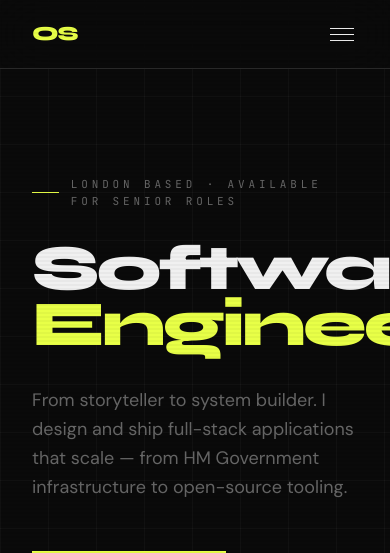
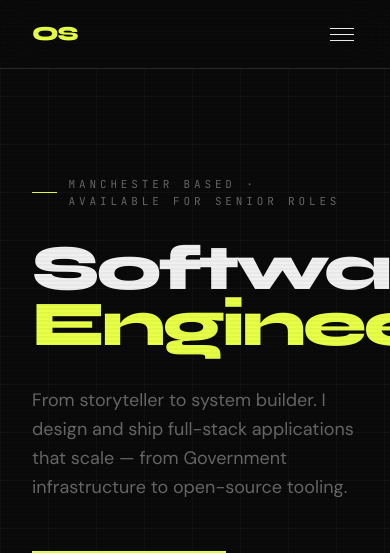
Before and after one commit to olivershooter/portfolio, a React (Vite) app: page / in a window 390 px wide. Shown: the top 553 px of the page. Built offline with nearby package versions, Linux system fonts and the light colour scheme.

Commit message:
content: update location to Manchester, simplify employer name
- London → Manchester in Hero tagline, Hero body, Contact footer
- London coordinates → Manchester (53.4808° N, 2.2426° W) in Nav mobile overlay
- 'HM Government' / 'His Majesty's Government' → 'Government' throughout

```diff
--- a/src/components/About.tsx
+++ b/src/components/About.tsx
@@ -4,7 +4,7 @@ import { gsap } from 'gsap'
 const lines = [
   { label: '2014', text: 'Started in Media Production. Storytelling, visual thinking, editorial instinct.' },
   { label: '2020', text: 'Pivoted hard. MSc Computer Science, University of Birmingham.' },
-  { label: '2021', text: 'Joined HM Government as Junior Engineer. Started shipping.' },
+  { label: '2021', text: 'Joined Government as Junior Engineer. Started shipping.' },
   { label: '2023', text: 'Promoted to Software Engineer. Owning full-stack systems at scale.' },
   { label: 'NOW', text: 'Building observability platforms, migrating monoliths, leading teams.' },
 ]
--- a/src/components/Contact.tsx
+++ b/src/components/Contact.tsx
@@ -77,7 +77,7 @@ export default function Contact() {
       <div className="relative z-10 mt-32 pt-8 border-t border-outline flex flex-col md:flex-row items-center justify-between gap-4">
         <span className="font-headline font-black text-xl text-primary tracking-tighter">OS</span>
         <span className="font-mono text-[11px] uppercase tracking-widest text-text-muted">
-          Oliver Shooter · London, UK · {YEAR}
+          Oliver Shooter · Manchester, UK · {YEAR}
         </span>
         <div className="flex gap-6">
           {[
--- a/src/components/Experience.tsx
+++ b/src/components/Experience.tsx
@@ -4,7 +4,7 @@ import { gsap } from 'gsap'
 const roles = [
   {
     title: 'Junior Software Engineer',
-    org: "His Majesty's Government",
+    org: "Government",
     period: 'Oct 2022 – Jun 2023',
     bullets: [
       'Migrated Create React App → Vite, slashing build times and improving security posture.',
@@ -16,7 +16,7 @@ const roles = [
   },
   {
     title: 'Software Engineer',
-    org: "His Majesty's Government",
+    org: "Government",
     period: 'Jun 2023 – Present',
     bullets: [
       'Delivered a full-stack onboarding application (React + Spring Boot + OpenShift). Now a core training tool for all employees.',
--- a/src/components/Hero.tsx
+++ b/src/components/Hero.tsx
@@ -26,7 +26,7 @@ export default function Hero() {
       <div className="relative z-10 flex-1 flex flex-col justify-center px-8 md:px-16 lg:px-24 py-24">
         <span ref={tagReference} className="flex items-center gap-3 font-mono text-[11px] uppercase tracking-[0.35em] text-text-muted mb-8">
           <span className="w-10 h-px bg-primary" />
-          London Based · Available for Senior Roles
+          Manchester Based · Available for Senior Roles
         </span>
 
         <h1 ref={h1Reference} className="font-headline font-black leading-[0.88] tracking-[-3px] text-text-base mb-8" style={{ fontSize: 'clamp(64px, 9vw, 120px)' }}>
@@ -36,7 +36,7 @@ export default function Hero() {
 
         <p ref={subReference} className="font-body text-lg text-text-muted max-w-md leading-relaxed mb-12">
           From storyteller to system builder. I design and ship full-stack
-          applications that scale — from HM Government infrastructure to
+          applications that scale — from Government infrastructure to
           open-source tooling.
         </p>
 
--- a/src/components/Nav.tsx
+++ b/src/components/Nav.tsx
@@ -93,7 +93,7 @@ export default function Nav() {
           </a>
         </div>
         <span className="absolute bottom-12 font-mono text-[11px] uppercase tracking-widest text-text-muted">
-          51.5074° N, 0.1278° W
+          53.4808° N, 2.2426° W
         </span>
       </div>
     </>
```
